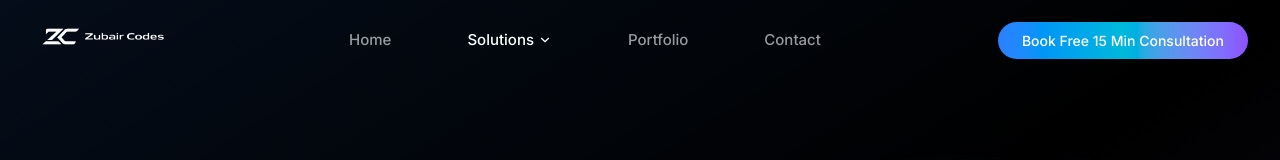
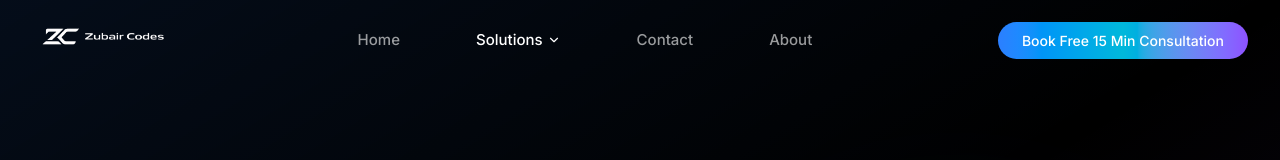
Before and after one commit to ZubairCodes78/zubair-codes, a Next.js app: page / in a window 1280 px wide. Shown: the top 160 px of the page. Built offline with nearby package versions, Linux system fonts and the light colour scheme.

Commit message:
center aligned CTA buttons

```diff
--- a/components/layout/Navbar.tsx
+++ b/components/layout/Navbar.tsx
@@ -31,8 +31,8 @@ export default function Navbar() {
   const navLinks = [
     { name: 'Home', href: '/' },
     { name: 'Solutions', href: '#', isDropdown: true },
-    { name: 'Portfolio', href: '/portfolio' },
     { name: 'Contact', href: '/contact' },
+    { name: 'About', href: '/about' },
   ];
 
   const solutions = [
```
